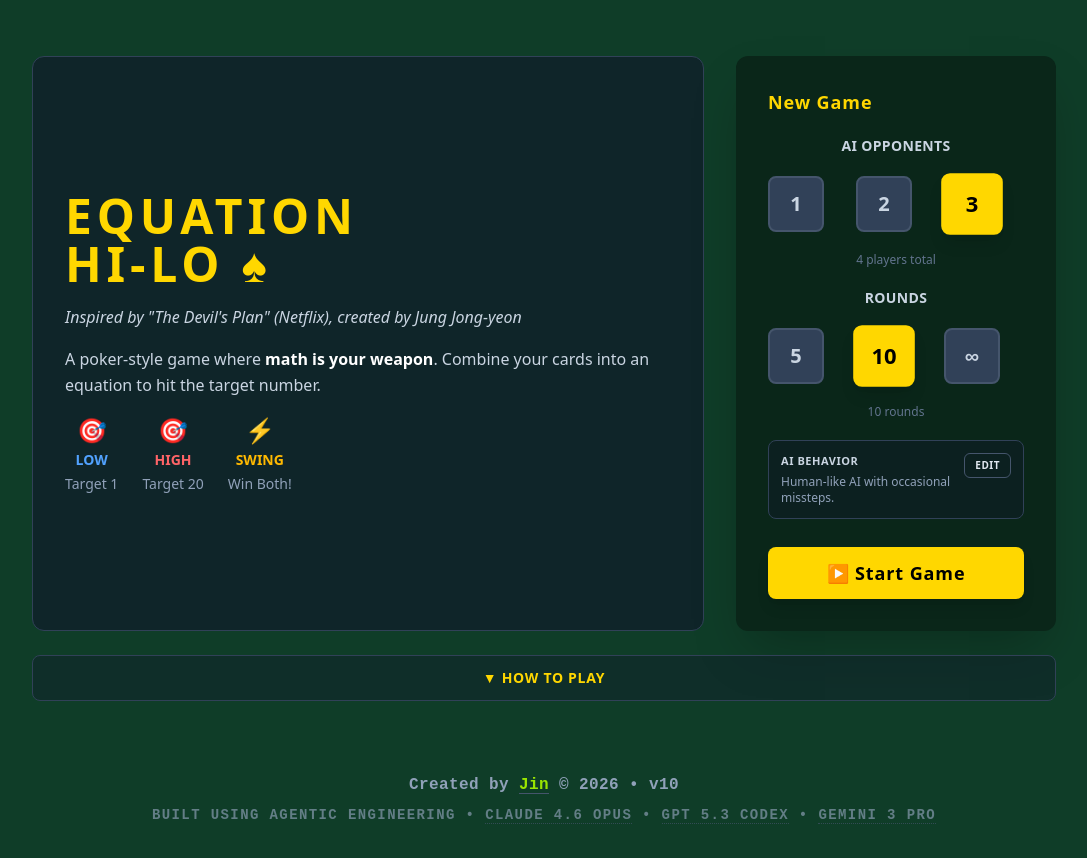
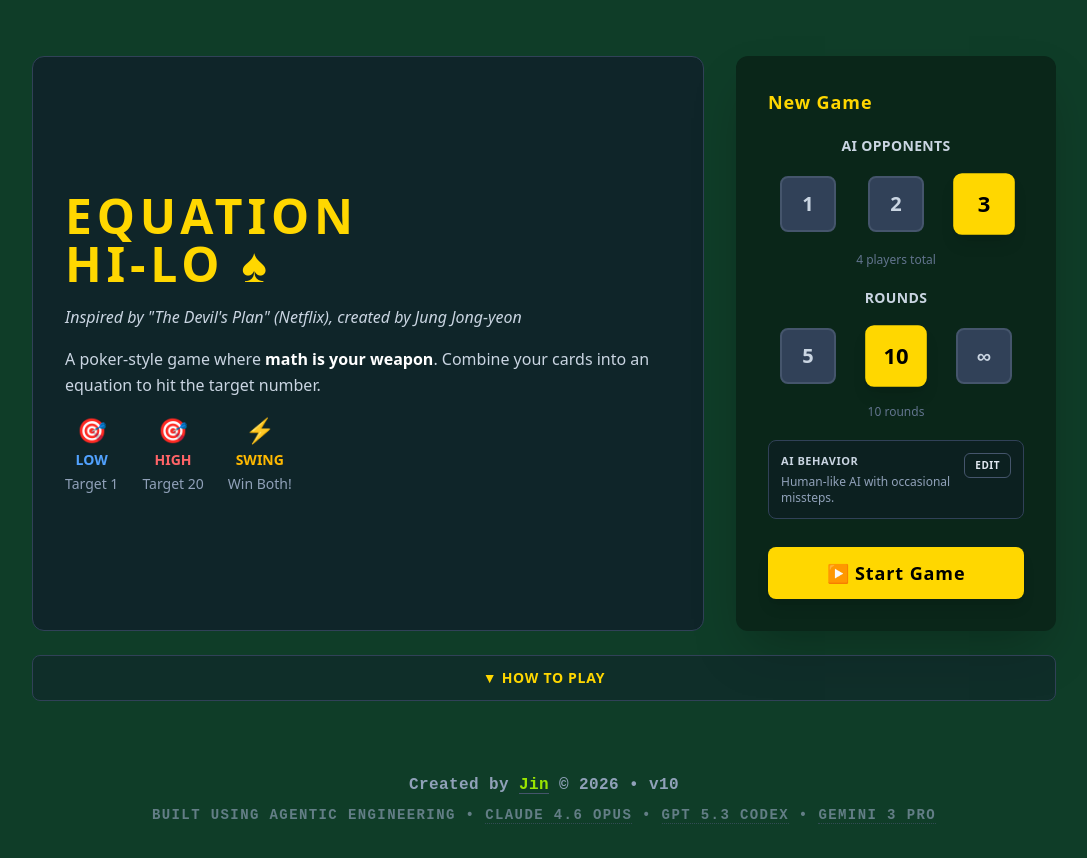
Before and after one commit to jinnotgin/equation-hi-lo, a Vue app: page / in a window 1280 px wide. Shown: the top 858 px of the page, without its empty margins (96-1183 px from the left). Built offline with nearby package versions, Linux system fonts and the light colour scheme.

Commit message:
Update App.vue

```diff
--- a/src/App.vue
+++ b/src/App.vue
@@ -56,7 +56,7 @@
           <label class="text-sm font-bold text-slate-300 uppercase tracking-wide"
             >AI Opponents</label
           >
-          <div class="grid grid-cols-3 gap-2 w-full max-w-xs">
+          <div class="grid grid-cols-3 gap-2 w-full max-w-xs justify-items-center">
             <button
               v-for="n in [1, 2, 3]"
               :key="n"
@@ -74,7 +74,7 @@
           <p class="text-xs text-slate-500">{{ selectedAiCount + 1 }} players total</p>
 
           <label class="text-sm font-bold text-slate-300 uppercase tracking-wide">Rounds</label>
-          <div class="grid grid-cols-3 gap-2 w-full max-w-xs">
+          <div class="grid grid-cols-3 gap-2 w-full max-w-xs justify-items-center">
             <button
               v-for="r in [
                 { val: 5, label: '5' },
```
